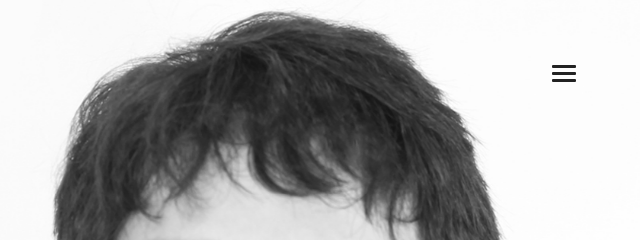
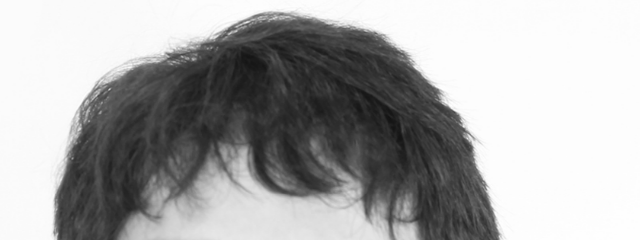
Before and after one commit to gjlacerda/gjlacerda.com, a website built with webpack: page index.html in a window 1280 px wide. Shown: the top 240 px of the page, 640-1280 px from the left. Built offline with nearby package versions, Linux system fonts and the light colour scheme.

Commit message:
removido botão de menu para prod

```diff
--- a/index.html
+++ b/index.html
@@ -26,9 +26,9 @@
     </div>
 </header>
 
-<div class="header-options" onclick="App.toggleMenu()">
-    <span class="line"></span>
-</div>
+<!--<div class="header-options" onclick="App.toggleMenu()">-->
+    <!--<span class="line"></span>-->
+<!--</div>-->
 
     <main>
 
```
Also changed, not shown: src/views/layout/header.html (+3 -3 lines).
